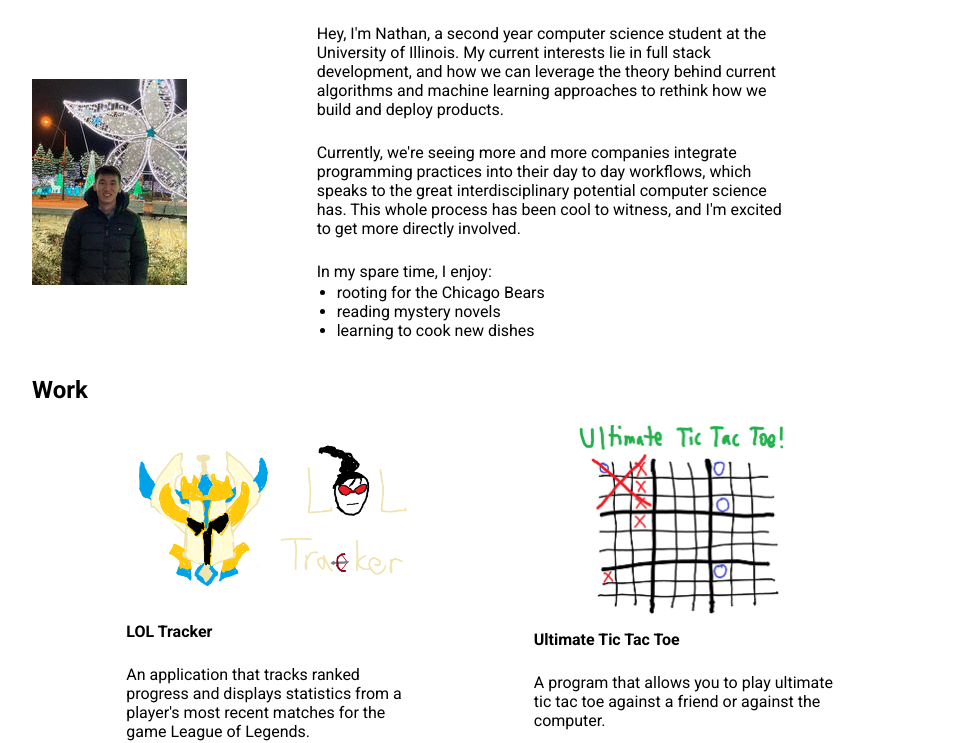
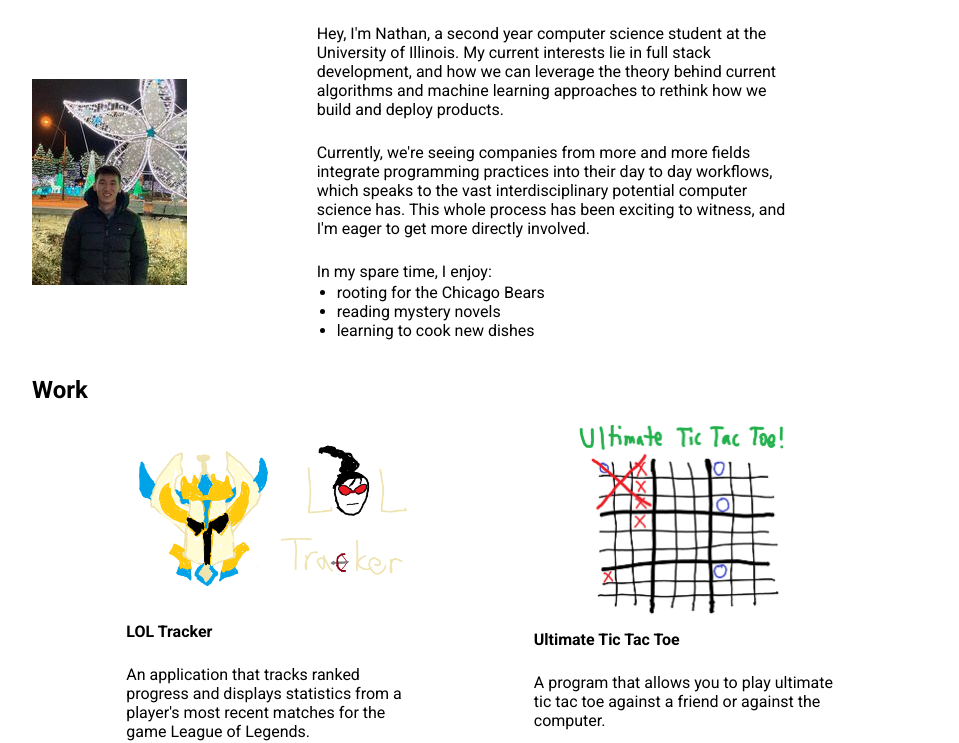
Before and after one commit to amingma/amingma.github.io, a plain HTML site: page index.html in a window 1280 px wide. Shown: the part 72-815 px from the top of the page, without its empty margins (160-1119 px from the left). Drawn offline with Linux system fonts and the light colour scheme.

Commit message:
bio change

```diff
--- a/index.html
+++ b/index.html
@@ -36,9 +36,9 @@
                 </p>
 
                 <p>
-                    Currently, we're seeing more and more companies integrate programming practices into
-                    their day to day workflows, which speaks to the great interdisciplinary potential
-                    computer science has. This whole process has been cool to witness, and I'm excited
+                    Currently, we're seeing companies from more and more fields integrate programming practices into
+                    their day to day workflows, which speaks to the vast interdisciplinary potential
+                    computer science has. This whole process has been exciting to witness, and I'm eager
                     to get more directly involved.
                 </p>
                 <p class="prelist">
```
